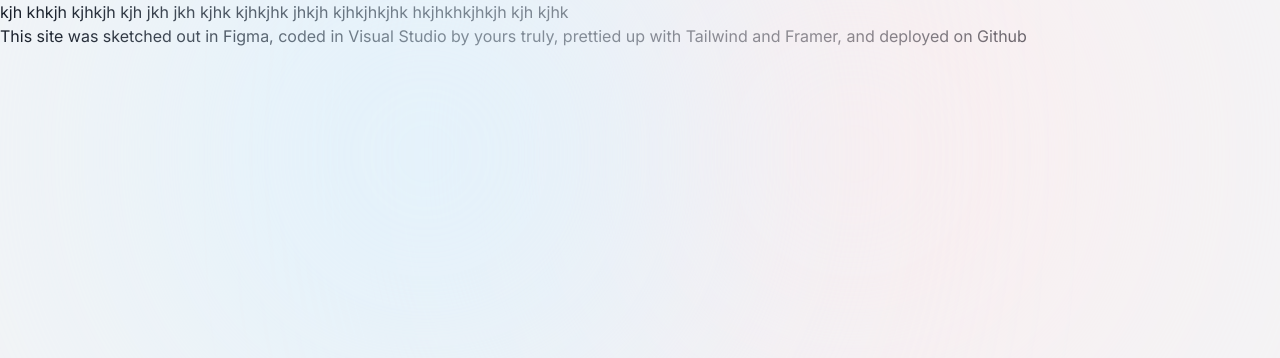
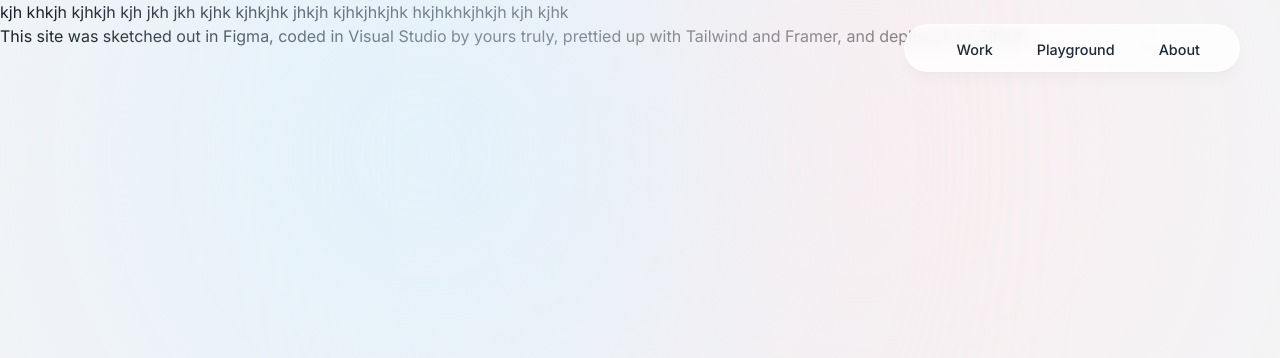
Before and after one commit to KJoWu/portfolio, a Next.js app: page /playground in a window 1280 px wide. Shown: the top 358 px of the page. Built offline with nearby package versions, Linux system fonts and the light colour scheme.

Commit message:
route setup

```diff
--- a/app/layout.tsx
+++ b/app/layout.tsx
@@ -1,5 +1,6 @@
 import type { Metadata } from "next";
 import { Inter } from "next/font/google";
+import Header from "./_components/header";
 
 import "./globals.css";
 
@@ -33,6 +34,8 @@ export default function RootLayout({
             w-[31.25rem] rounded-full
             blur-[10rem]"
         ></div>
+              <Header />
+
         {children}
 
         <div>
--- a/app/page.tsx
+++ b/app/page.tsx
@@ -1,4 +1,3 @@
-import Header from "./_components/header";
 import Intro from "./_home/intro";
 import Projects from "./_home/projects";
 import Skills from "./_home/skills";
@@ -7,7 +6,6 @@ import ResearchProjects from "./_home/researchProjects";
 export default function Home() {
   return (
     <main className="flex min-h-screen flex-col items-center justify-between p-24">
-      <Header />
       <Intro />
       <Skills />
       <Projects />
```
